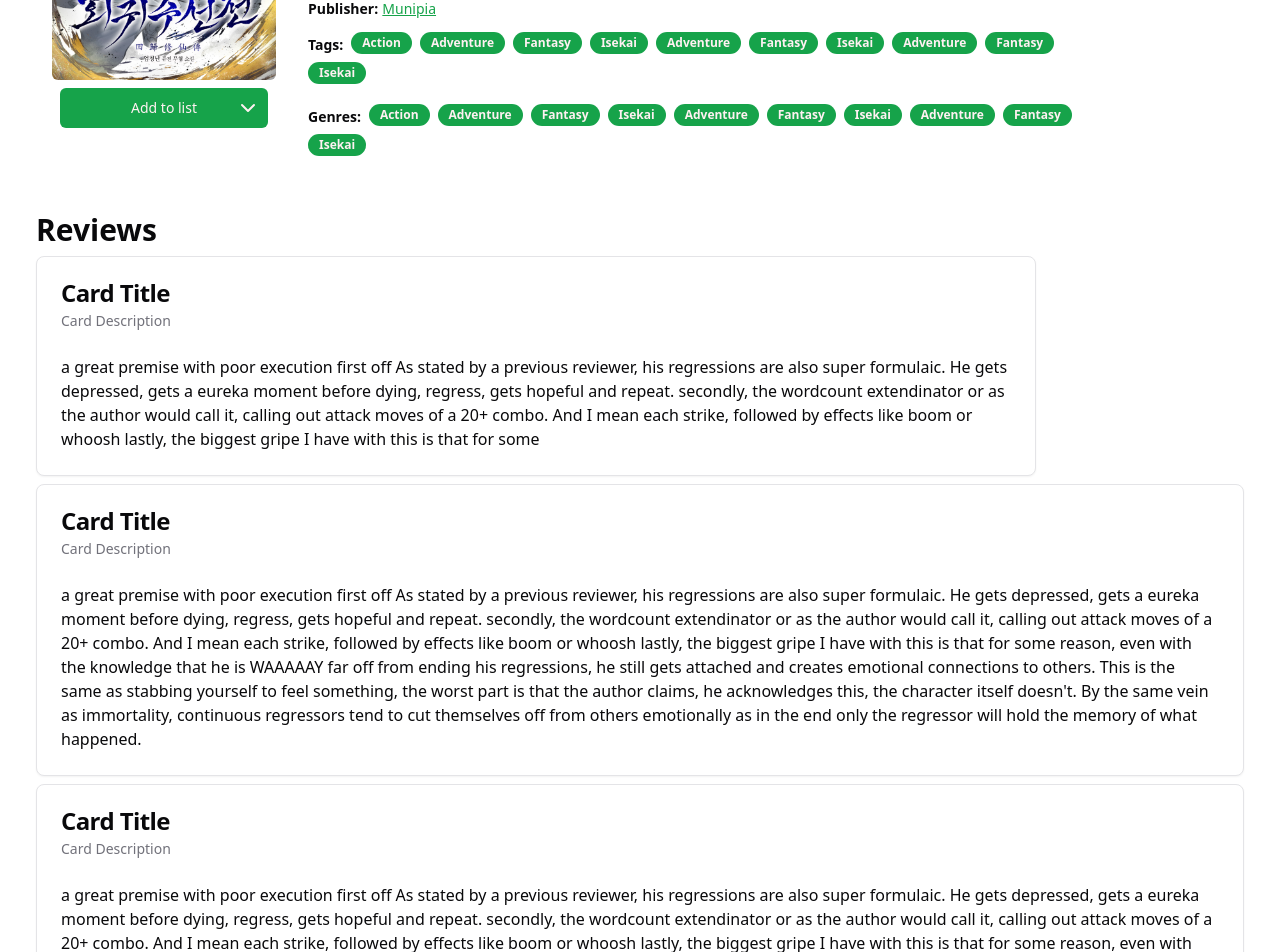
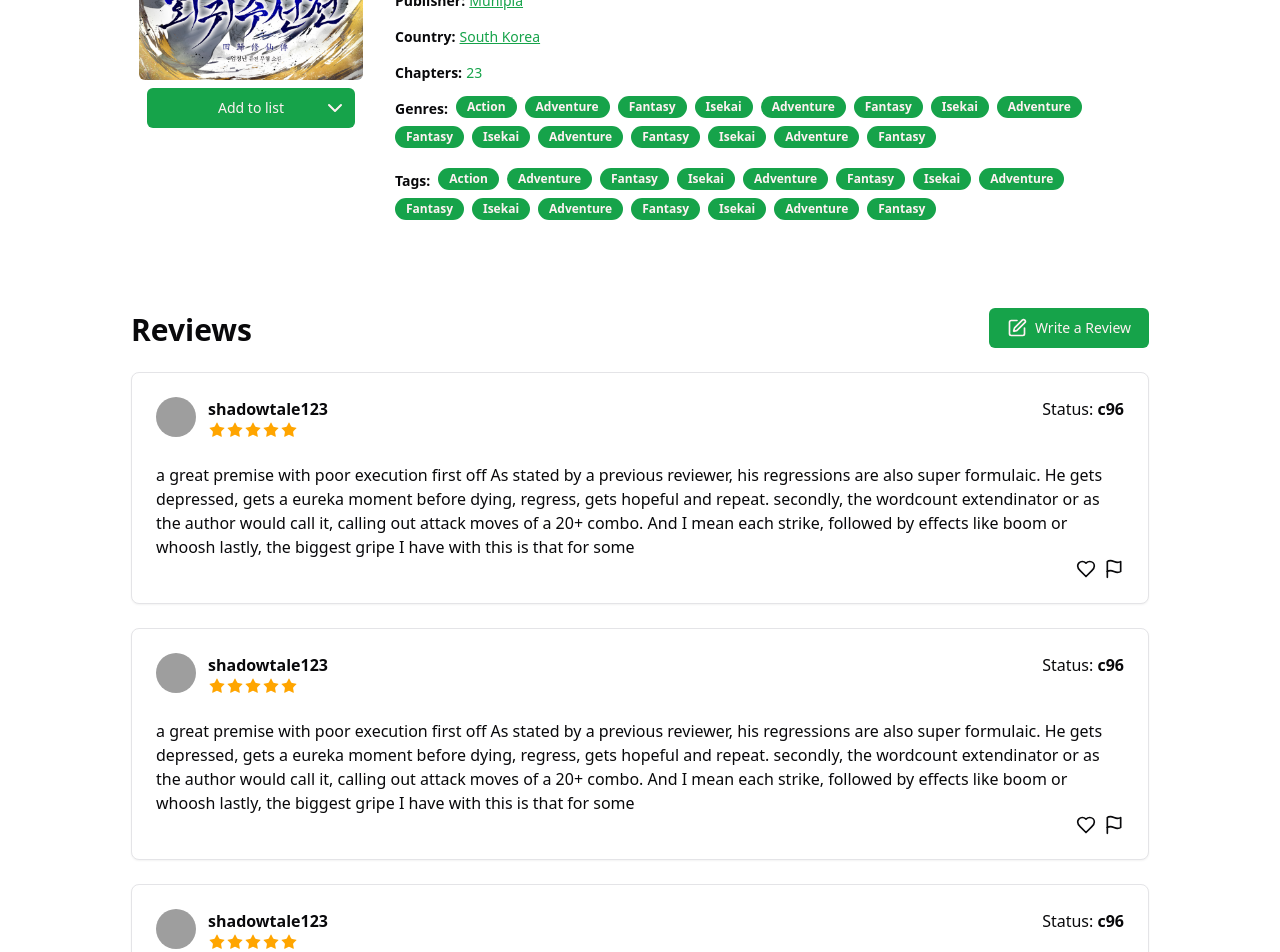
Before and after one commit to AfizM/my-novel-list, a Next.js app: page /novel in a window 1280 px wide. Shown: the part 360-1312 px from the top of the page. Built offline with nearby package versions, Linux system fonts and the light colour scheme; no server answers; grey boxes are pictures that could not be loaded.

Commit message:
Add review UI

```diff
--- a/app/(root)/novel/page.tsx
+++ b/app/(root)/novel/page.tsx
@@ -1,5 +1,5 @@
 import React from "react";
-import { Star, ChevronDown } from "lucide-react";
+import { Star, ChevronDown, Heart, Flag, SquarePen } from "lucide-react";
 import { Badge } from "@/components/ui/badge";
 import { Button } from "@/components/ui/button";
 import {
@@ -10,6 +10,8 @@ import {
   CardHeader,
   CardTitle,
 } from "@/components/ui/card";
+
+import { Avatar, AvatarFallback, AvatarImage } from "@/components/ui/avatar";
 
 export default function NovelPage() {
   const ratings = 3.94;
@@ -25,19 +27,24 @@ export default function NovelPage() {
     "Adventure",
     "Fantasy",
     "Isekai",
+    "Adventure",
+    "Fantasy",
+    "Isekai",
+    "Adventure",
+    "Fantasy",
   ];
 
   return (
     <div>
       {" "}
-      <div className="w-full max-w-7xl mx-auto my-0 px-9">
-        <div className="flex mt-4 p-4">
+      <div className="w-full max-w-[1090px] mx-auto my-0 px-9">
+        <div className="flex mt-4 p-2  ">
           {/* Image */}
-          <div className=" flex flex-col items-center mr-2">
+          <div className=" flex flex-col items-center mr-2 shrink-0 ">
             <img
               src="img/novel1.jpg"
               alt=""
-              className="w-full max-w-56 object-cover rounded-md"
+              className="w-full max-w-56 object-cover rounded-md mt-2"
             />
             <Button className="mt-2 w-full relative max-w-52">
               Add to list
@@ -86,8 +93,33 @@ export default function NovelPage() {
               </span>
             </div>
 
+            <div>
+              <span className="font-semibold text-sm">Country:</span>{" "}
+              <span className="text-primary underline cursor-pointer text-sm">
+                {" "}
+                South Korea
+              </span>
+            </div>
+
+            <div>
+              <span className="font-semibold text-sm">Chapters:</span>{" "}
+              <span className="text-primary cursor-pointer text-sm"> 23</span>
+            </div>
+
+            {/* Genres */}
+            <div className="flex-wrap flex  ">
+              <div className="mr-2">
+                <span className="font-semibold text-sm">Genres:</span>{" "}
+              </div>
+              {tags.map((tag, index) => (
+                <Badge className="mr-2 mb-2 cursor-pointer " key={index}>
+                  {tag}
+                </Badge>
+              ))}
+            </div>
+
             {/* Tags */}
-            <div className="flex-wrap flex  ">
+            <div className="flex-wrap flex ">
               <div className="mr-2">
                 <span className="font-semibold text-sm">Tags:</span>{" "}
               </div>
@@ -97,25 +129,44 @@ export default function NovelPage() {
                 </Badge>
               ))}
             </div>
-
-            {/* Genres */}
-            <div className="flex-wrap flex ">
-              <div className="mr-2">
-                <span className="font-semibold text-sm">Genres:</span>{" "}
-              </div>
-              {tags.map((tag, index) => (
-                <Badge className="mr-2 mb-2 cursor-pointer " key={index}>
-                  {tag}
-                </Badge>
-              ))}
-            </div>
           </div>
         </div>
-        <div className="text-3xl mt-6 font-bold">Reviews</div>
-        <Card className="mt-2 max-w-[1000px]">
+        <div className="flex justify-between items-end max-w-[1080px] mt-16">
+          <div className="text-3xl font-bold">Reviews</div>
+          <Button className="relative w-full max-w-40 flex ">
+            <SquarePen className="mr-2" size={20} /> Write a Review
+          </Button>
+        </div>
+
+        <Card className="mt-6 max-w-[1080px]">
           <CardHeader>
-            <CardTitle>Card Title</CardTitle>
-            <CardDescription>Card Description</CardDescription>
+            <div className="flex justify-between">
+              <div className="flex">
+                <Avatar>
+                  <AvatarImage
+                    src="https://github.com/shadcn.png"
+                    alt="@shadcn"
+                  />
+                  <AvatarFallback>CN</AvatarFallback>
+                </Avatar>
+                <div className="flex flex-col ml-2">
+                  <div className="ml-1 font-semibold ">shadowtale123</div>
+                  <div className="flex ml-1">
+                    {[...Array(5)].map((_, index) => (
+                      <Star
+                        size={18}
+                        key={index}
+                        fill="orange"
+                        strokeWidth={0}
+                      />
+                    ))}
+                  </div>
+                </div>
+              </div>
+              <div>
+                Status: <span className="font-semibold"> c96 </span>
+              </div>
+            </div>
           </CardHeader>
           <CardContent>
             <p>
@@ -127,12 +178,42 @@ export default function NovelPage() {
               I mean each strike, followed by effects like boom or whoosh
               lastly, the biggest gripe I have with this is that for some
             </p>
+            <div className="flex space-x-2 justify-end">
+              <Heart className="cursor-pointer" size={20} />
+              <Flag className="cursor-pointer" size={20} />
+            </div>
           </CardContent>
         </Card>
-        <Card className="mt-2">
+
+        <Card className="mt-6 max-w-[1080px]">
           <CardHeader>
-            <CardTitle>Card Title</CardTitle>
-            <CardDescription>Card Description</CardDescription>
+            <div className="flex justify-between">
+              <div className="flex">
+                <Avatar>
+                  <AvatarImage
+                    src="https://github.com/shadcn.png"
+                    alt="@shadcn"
+                  />
+                  <AvatarFallback>CN</AvatarFallback>
+                </Avatar>
+                <div className="flex flex-col ml-2">
+                  <div className="ml-1 font-semibold ">shadowtale123</div>
+                  <div className="flex ml-1">
+                    {[...Array(5)].map((_, index) => (
+                      <Star
+                        size={18}
+                        key={index}
+                        fill="orange"
+                        strokeWidth={0}
+                      />
+                    ))}
+                  </div>
+                </div>
+              </div>
+              <div>
+                Status: <span className="font-semibold"> c96 </span>
+              </div>
+            </div>
           </CardHeader>
           <CardContent>
             <p>
@@ -143,21 +224,43 @@ export default function NovelPage() {
               author would call it, calling out attack moves of a 20+ combo. And
               I mean each strike, followed by effects like boom or whoosh
               lastly, the biggest gripe I have with this is that for some
-              reason, even with the knowledge that he is WAAAAAY far off from
-              ending his regressions, he still gets attached and creates
-              emotional connections to others. This is the same as stabbing
-              yourself to feel something, the worst part is that the author
-              claims, he acknowledges this, the character itself doesn't. By the
-              same vein as immortality, continuous regressors tend to cut
-              themselves off from others emotionally as in the end only the
-              regressor will hold the memory of what happened.
             </p>
+            <div className="flex space-x-2 justify-end">
+              <Heart className="cursor-pointer" size={20} />
+              <Flag className="cursor-pointer" size={20} />
+            </div>
           </CardContent>
         </Card>
-        <Card className="mt-2 ">
+
+        <Card className="mt-6 max-w-[1080px]">
           <CardHeader>
-            <CardTitle>Card Title</CardTitle>
-            <CardDescription>Card Description</CardDescription>
+            <div className="flex justify-between">
+              <div className="flex">
+                <Avatar>
+                  <AvatarImage
+                    src="https://github.com/shadcn.png"
+                    alt="@shadcn"
+                  />
+                  <AvatarFallback>CN</AvatarFallback>
+                </Avatar>
+                <div className="flex flex-col ml-2">
+                  <div className="ml-1 font-semibold ">shadowtale123</div>
+                  <div className="flex ml-1">
+                    {[...Array(5)].map((_, index) => (
+                      <Star
+                        size={18}
+                        key={index}
+                        fill="orange"
+                        strokeWidth={0}
+                      />
+                    ))}
+                  </div>
+                </div>
+              </div>
+              <div>
+                Status: <span className="font-semibold"> c96 </span>
+              </div>
+            </div>
           </CardHeader>
           <CardContent>
             <p>
@@ -168,15 +271,11 @@ export default function NovelPage() {
               author would call it, calling out attack moves of a 20+ combo. And
               I mean each strike, followed by effects like boom or whoosh
               lastly, the biggest gripe I have with this is that for some
-              reason, even with the knowledge that he is WAAAAAY far off from
-              ending his regressions, he still gets attached and creates
-              emotional connections to others. This is the same as stabbing
-              yourself to feel something, the worst part is that the author
-              claims, he acknowledges this, the character itself doesn't. By the
-              same vein as immortality, continuous regressors tend to cut
-              themselves off from others emotionally as in the end only the
-              regressor will hold the memory of what happened.
             </p>
+            <div className="flex space-x-2 justify-end">
+              <Heart className="cursor-pointer" size={20} />
+              <Flag className="cursor-pointer" size={20} />
+            </div>
           </CardContent>
         </Card>
       </div>
--- /dev/null
+++ b/components/ui/avatar.tsx
@@ -0,0 +1,50 @@
+"use client"
+
+import * as React from "react"
+import * as AvatarPrimitive from "@radix-ui/react-avatar"
+
+import { cn } from "@/lib/utils"
+
+const Avatar = React.forwardRef<
+  React.ElementRef<typeof AvatarPrimitive.Root>,
+  React.ComponentPropsWithoutRef<typeof AvatarPrimitive.Root>
+>(({ className, ...props }, ref) => (
+  <AvatarPrimitive.Root
+    ref={ref}
+    className={cn(
+      "relative flex h-10 w-10 shrink-0 overflow-hidden rounded-full",
+      className
+    )}
+    {...props}
+  />
+))
+Avatar.displayName = AvatarPrimitive.Root.displayName
+
+const AvatarImage = React.forwardRef<
+  React.ElementRef<typeof AvatarPrimitive.Image>,
+  React.ComponentPropsWithoutRef<typeof AvatarPrimitive.Image>
+>(({ className, ...props }, ref) => (
+  <AvatarPrimitive.Image
+    ref={ref}
+    className={cn("aspect-square h-full w-full", className)}
+    {...props}
+  />
+))
+AvatarImage.displayName = AvatarPrimitive.Image.displayName
+
+const AvatarFallback = React.forwardRef<
+  React.ElementRef<typeof AvatarPrimitive.Fallback>,
+  React.ComponentPropsWithoutRef<typeof AvatarPrimitive.Fallback>
+>(({ className, ...props }, ref) => (
+  <AvatarPrimitive.Fallback
+    ref={ref}
+    className={cn(
+      "flex h-full w-full items-center justify-center rounded-full bg-muted",
+      className
+    )}
+    {...props}
+  />
+))
+AvatarFallback.displayName = AvatarPrimitive.Fallback.displayName
+
+export { Avatar, AvatarImage, AvatarFallback }
--- a/package.json
+++ b/package.json
@@ -11,6 +11,7 @@
   "dependencies": {
     "@clerk/nextjs": "^5.4.1",
     "@clerk/themes": "^2.1.27",
+    "@radix-ui/react-avatar": "^1.1.1",
     "@radix-ui/react-dialog": "^1.1.1",
     "@radix-ui/react-dropdown-menu": "^2.1.1",
     "@radix-ui/react-select": "^2.1.1",
```
Also changed, not shown: 1 other file (tests, documents, lock files or other folders).
